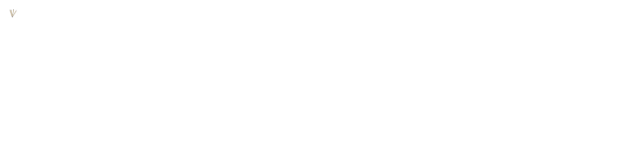
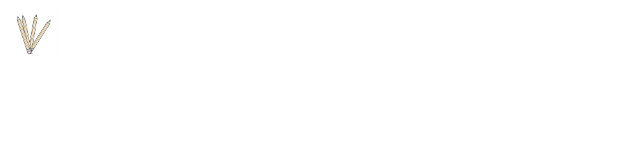
Before and after one commit to SchoolEdu123/SchoolEdu123.github.io, a plain HTML site: page index.html in a window 1280 px wide. Shown: the full height of the page, 0-640 px from the left. Drawn offline with Linux system fonts and the light colour scheme.

Commit message:
Update index.html

```diff
--- a/index.html
+++ b/index.html
@@ -6,7 +6,7 @@
   </head>
   <body>
     <p id="header">
-      <img src="assets/icons/iconSIDE.jpeg" width="10" height="10">
+      <img src="assets/icons/iconSIDE.jpeg" width="50" height="50">
     </p>
   </body>
 </html>
```
